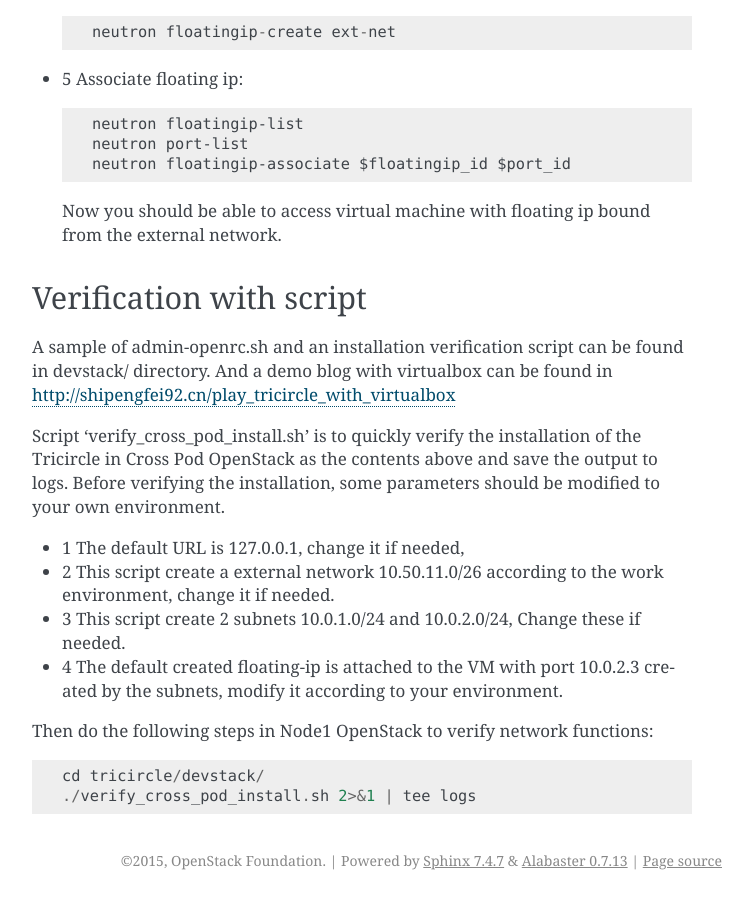
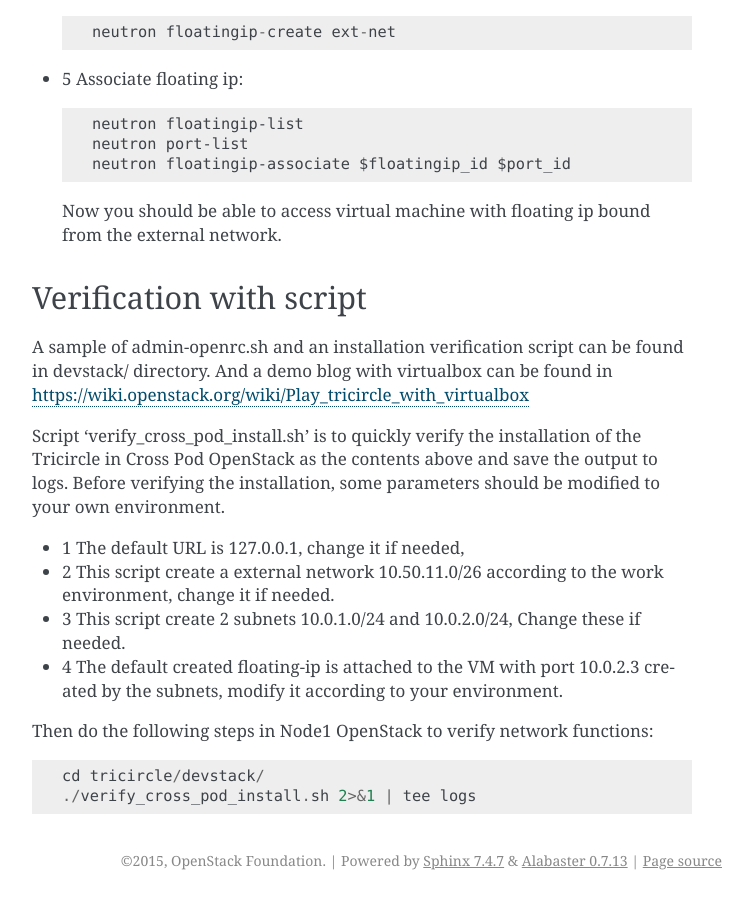
Before and after one commit to openstack-archive/tricircle, a Sphinx documentation site: the page built from doc/source/installation.rst, in a window 1280 px wide and 900 px high, scrolled down 9872 px. Shown: the whole window, without its empty margins (388-1141 px from the left). Built offline with Sphinx 7.4.7, drawn with Linux system fonts in a browser that asks for light colours; some of the changed lines change nothing that is shown.

Commit message:
Fix the link error in the installation.rst
1. What is the problem?
In the original link, there are some problems:
 * Sometimes, this link can't open.
 * Some operation details is not clearly and easy to misleading.

2. What is the solution to the problem?
We have wrote a new document in the Wiki[1].

3. What the features need to be implemented to the Tricircle to
realize the solution?
None.

[1] https://wiki.openstack.org/wiki/Play_tricircle_with_virtualbox

Change-Id: I7253fe0cae82fe816a0fd4d175de27d12535399f

```diff
--- a/doc/source/installation.rst
+++ b/doc/source/installation.rst
@@ -444,7 +444,7 @@ Verification with script
 ^^^^^^^^^^^^^^^^^^^^^^^^
 
 A sample of admin-openrc.sh and an installation verification script can be
-found in devstack/ directory. And a demo blog with virtualbox can be found in http://shipengfei92.cn/play_tricircle_with_virtualbox
+found in devstack/ directory. And a demo blog with virtualbox can be found in https://wiki.openstack.org/wiki/Play_tricircle_with_virtualbox
 
 Script 'verify_cross_pod_install.sh' is to quickly verify the installation of
 the Tricircle in Cross Pod OpenStack as the contents above and save the output
```
